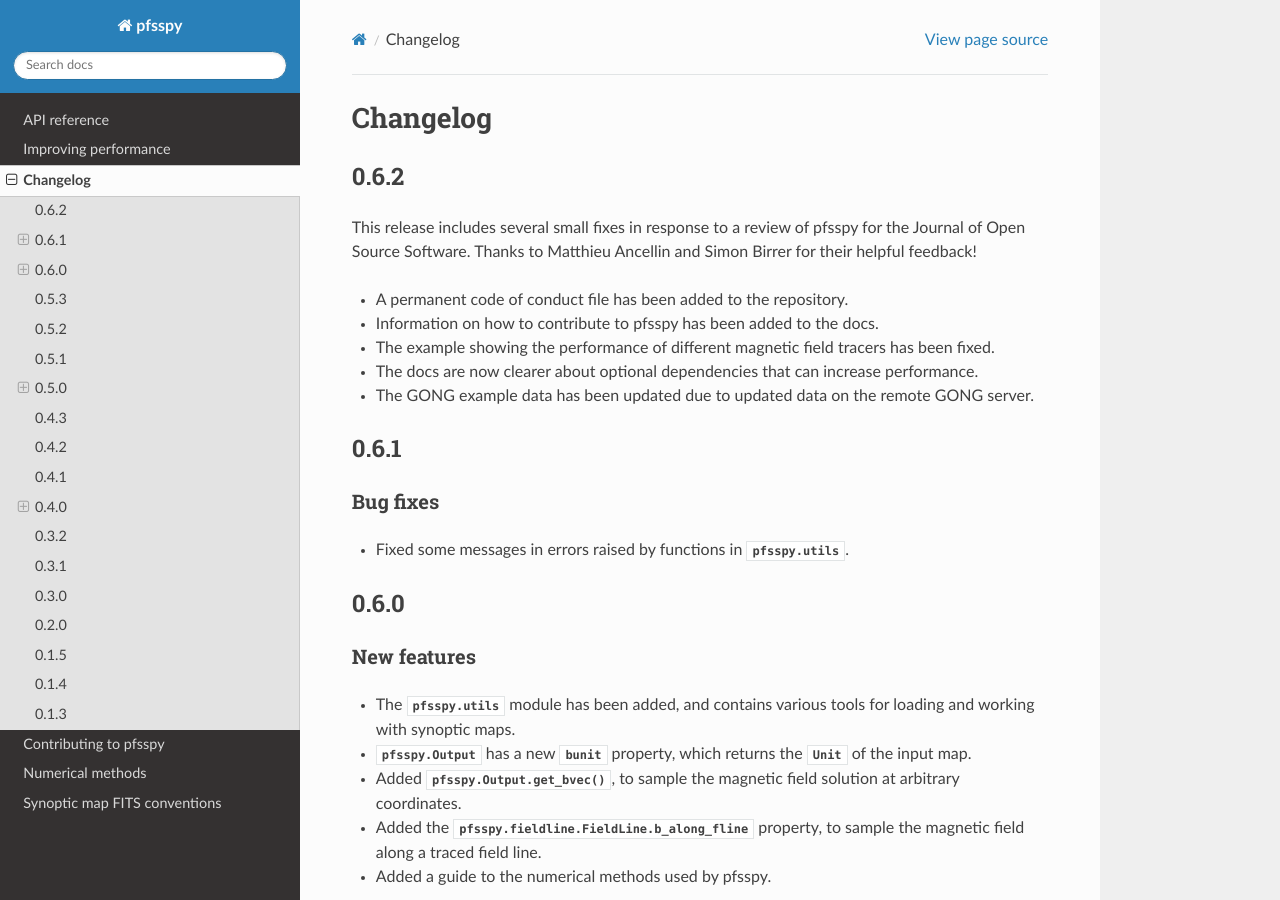
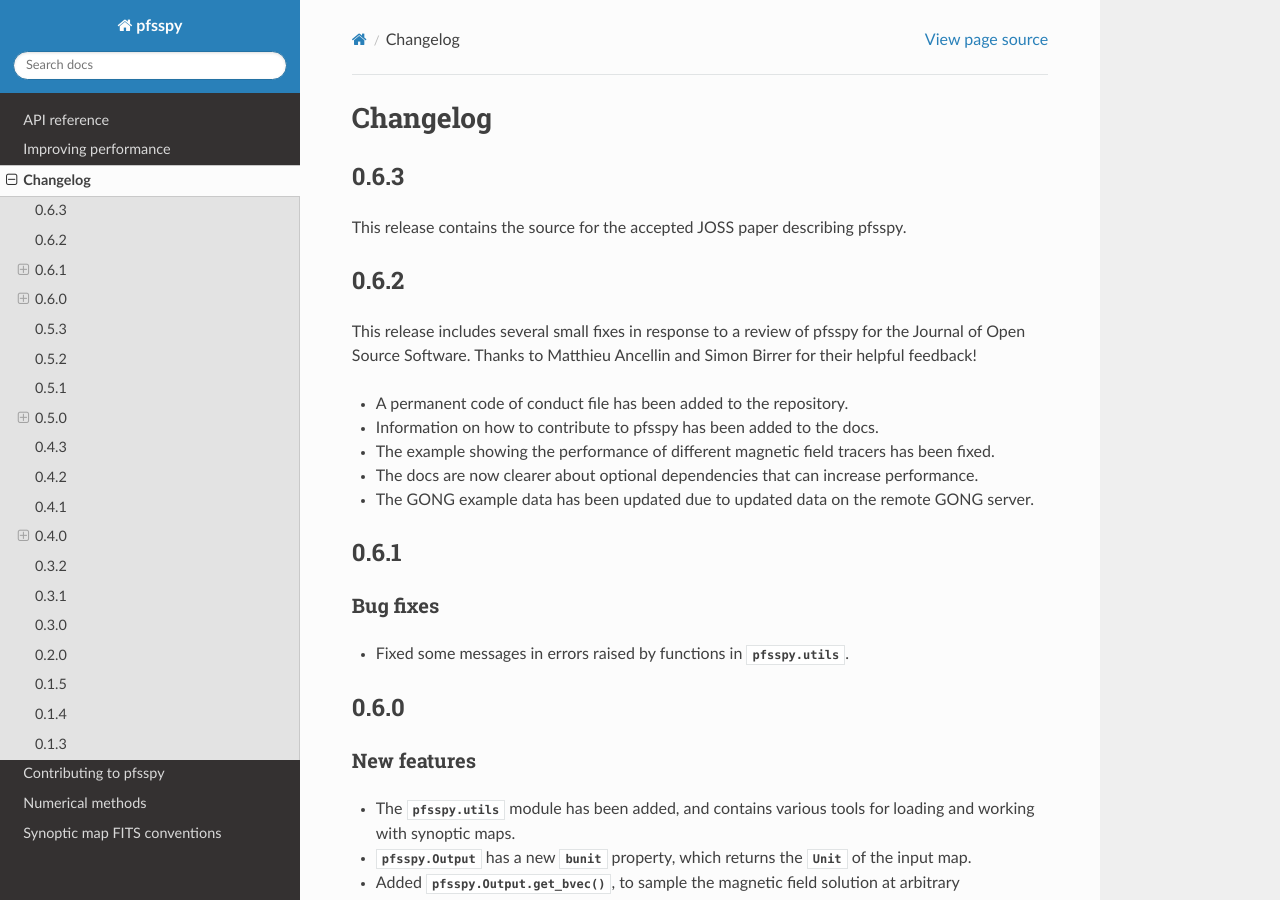
Before and after one commit to sunpy/sunkit-magex, a Sphinx documentation site: the page built from docs/changes.rst, in a window 1280 px wide and 900 px high. Built offline with Sphinx 7.4.7 and the Read the Docs theme 2.0.0, drawn with Linux system fonts in a browser that asks for light colours; pages that are not in the unit, such as notebooks, are missing from menus; the version number could not be read and is left out.

Commit message:
Add 0.6.3 changelog

```diff
--- a/docs/changes.rst
+++ b/docs/changes.rst
@@ -3,9 +3,12 @@
 Changelog
 =========
 
+0.6.3
+-----
+This release contains the source for the accepted JOSS paper describing pfsspy.
+
 0.6.2
 -----
-
 This release includes several small fixes in response to a review of pfsspy
 for the Journal of Open Source Software. Thanks to Matthieu Ancellin and
 Simon Birrer for their helpful feedback!
```
